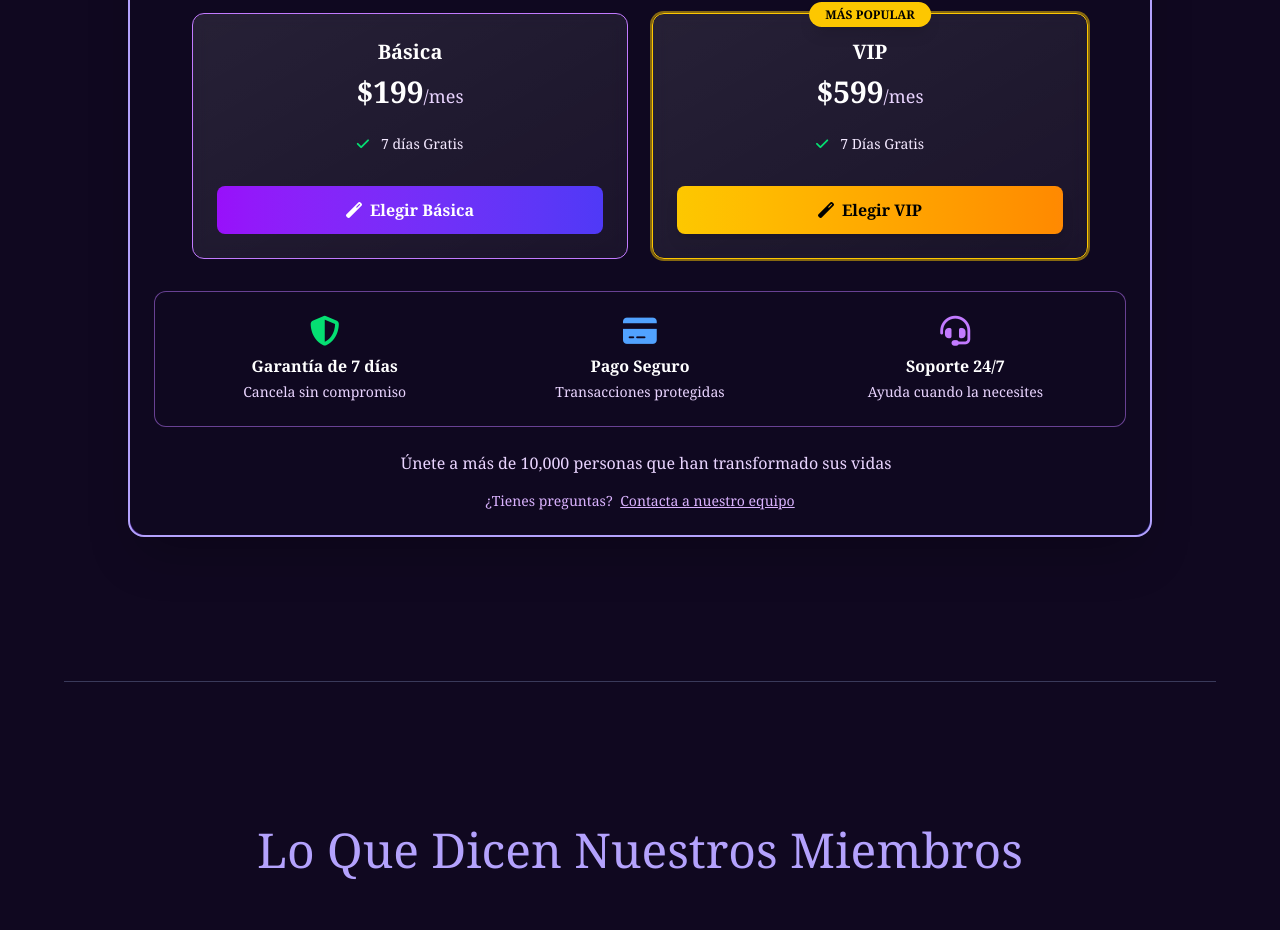
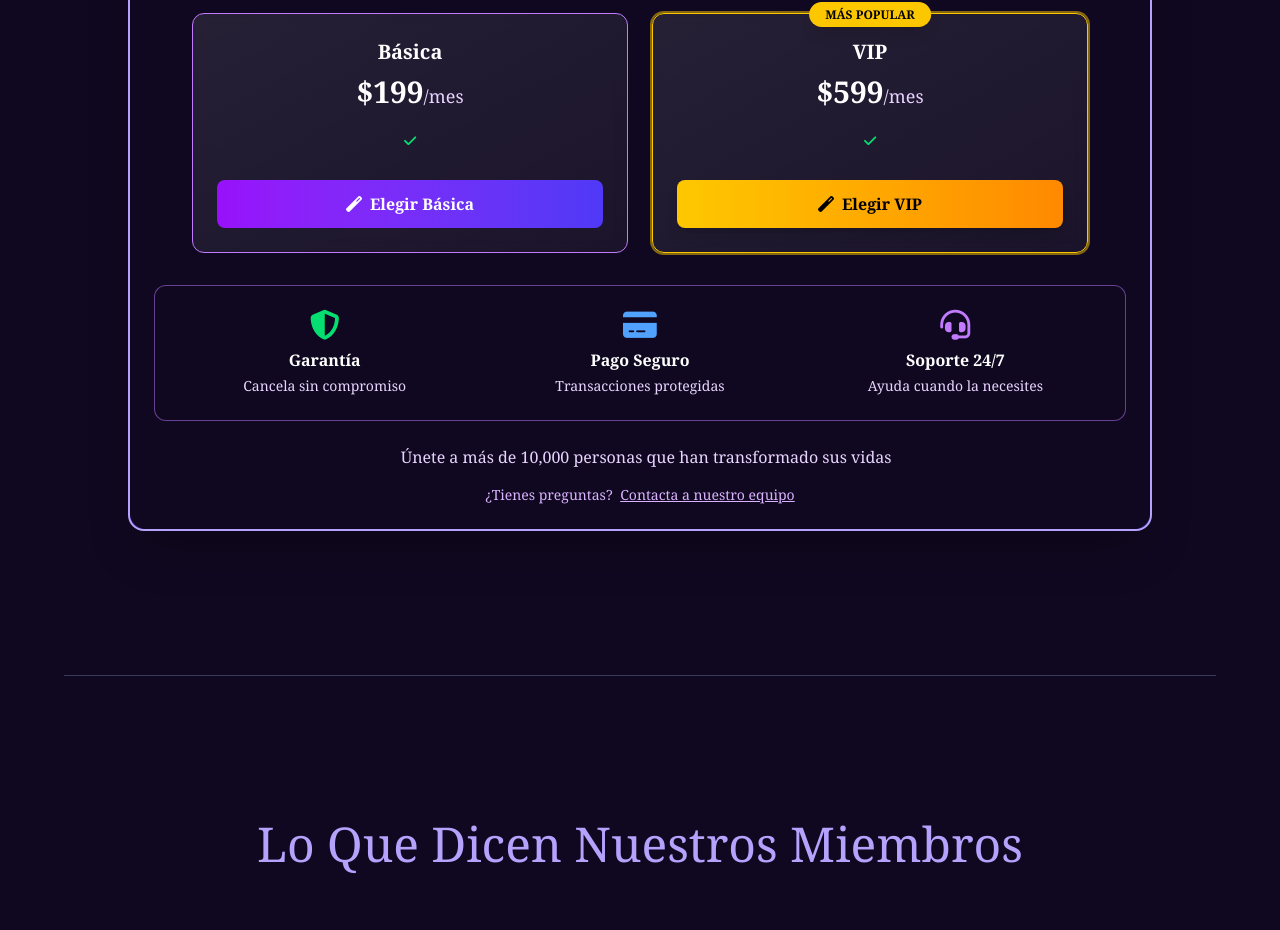
Before and after one commit to Sebas-Barrera/landing-page-arcana, an Angular app: page / in a window 1280 px wide. Shown: the part 4008-4938 px from the top of the page. Built offline with nearby package versions, Linux system fonts and the light colour scheme; a web font is replaced by a local one.

Commit message:
refactor(home): remove free trial text and simplify guarantee title
Remove redundant "7 días Gratis" text from pricing cards and shorten "Garantía de 7 días" to just "Garantía" for consistency and simplicity

```diff
--- a/src/app/home/home.component.html
+++ b/src/app/home/home.component.html
@@ -770,7 +770,6 @@
                 <ul class="space-y-3 mb-8 text-center">
                   <li class="flex items-center justify-center gap-3 text-sm">
                     <i class="fas fa-check text-green-400"></i>
-                    <span class="text-purple-100">7 días Gratis</span>
                   </li>
                 </ul>
 
@@ -815,7 +814,6 @@
                 <ul class="space-y-3 mb-8 text-center">
                   <li class="flex items-center justify-center gap-3 text-sm">
                     <i class="fas fa-check text-green-400"></i>
-                    <span class="text-purple-100">7 Días Gratis</span>
                   </li>
                 </ul>
 
@@ -840,7 +838,7 @@
               <div class="flex flex-col items-center">
                 <i class="fas fa-shield-alt text-3xl text-green-400 mb-2"></i>
                 <h4 class="font-semibold text-white mb-1">
-                  Garantía de 7 días
+                  Garantía
                 </h4>
                 <p class="text-purple-200 text-sm">Cancela sin compromiso</p>
               </div>
```
